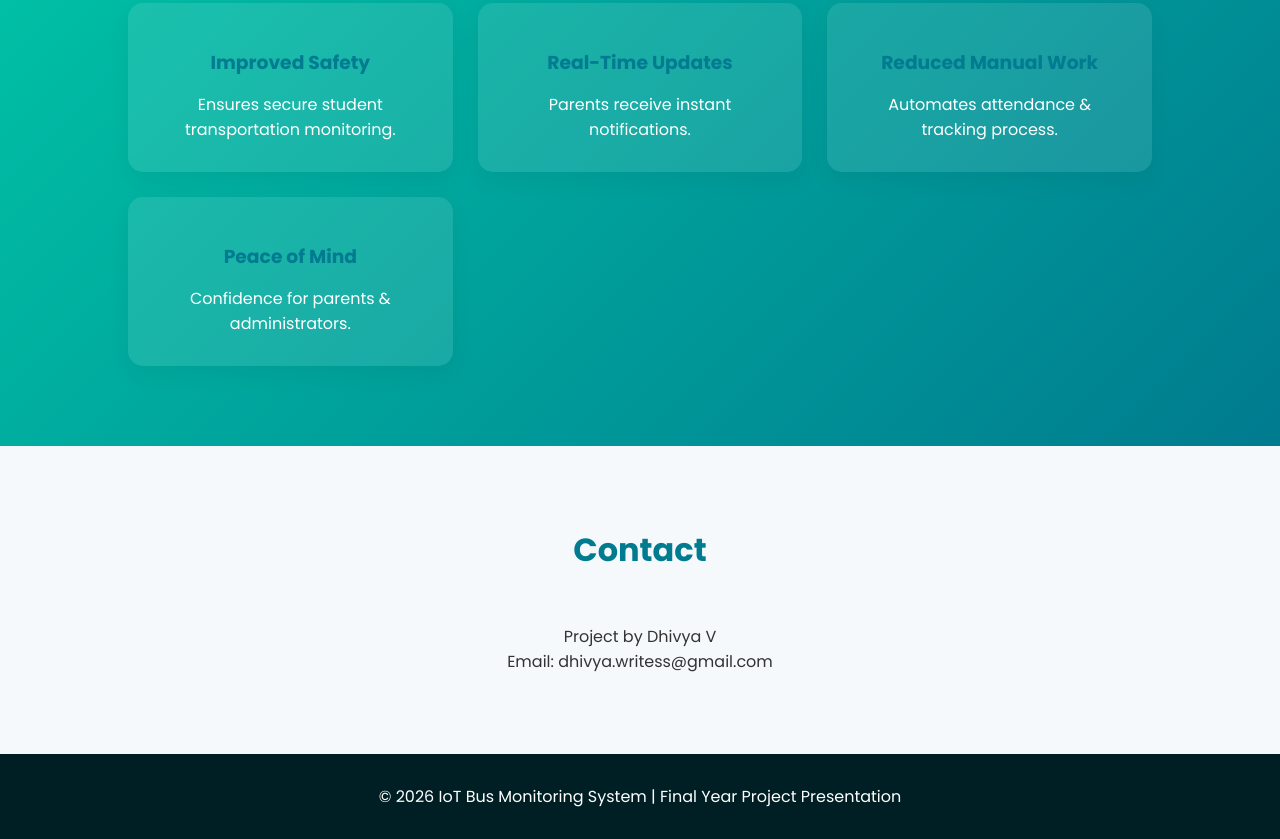
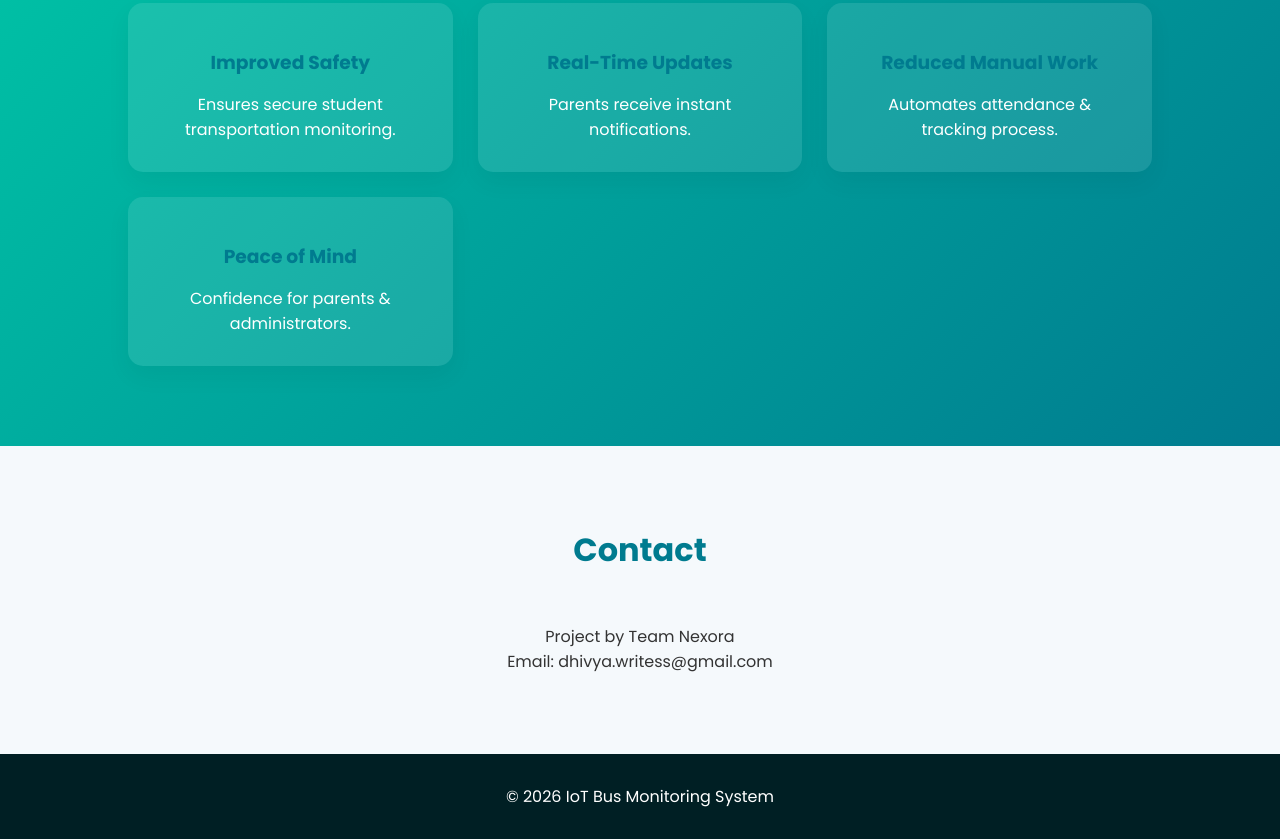
Before and after one commit to dhivya-1010/bus_tracking_system, a plain HTML site: page index.html in a window 1280 px wide. Shown: the part 2953-3792 px from the top of the page. Drawn offline with Linux system fonts and the light colour scheme.

Commit message:
final updated

```diff
--- a/index.html
+++ b/index.html
@@ -208,7 +208,7 @@ footer{
 <div class="hero">
     <h1>IoT Based Location Notifying System for Educational Institution Bus Boarding & Deboarding</h1>
     <p>Smart & Secure Student Transportation Monitoring</p>
-    <a href="#about" class="btn">View Demo</a>
+    <a href="https://youtu.be/4iIqDfdvfxs?si=7bCGbj01SO5P935I" class="btn">View Demo</a>
 </div>
 
 <!-- ABOUT -->
@@ -300,14 +300,14 @@ footer{
 <section id="contact" class="fade">
     <h2 class="section-title">Contact</h2>
     <p style="text-align:center;">
-        Project by Dhivya V <br>
+        Project by Team Nexora<br>
 
         Email: dhivya.writess@gmail.com
     </p>
 </section>
 
 <footer>
-    © 2026 IoT Bus Monitoring System | Final Year Project Presentation
+    © 2026 IoT Bus Monitoring System
 </footer>
 
 <script>
```
